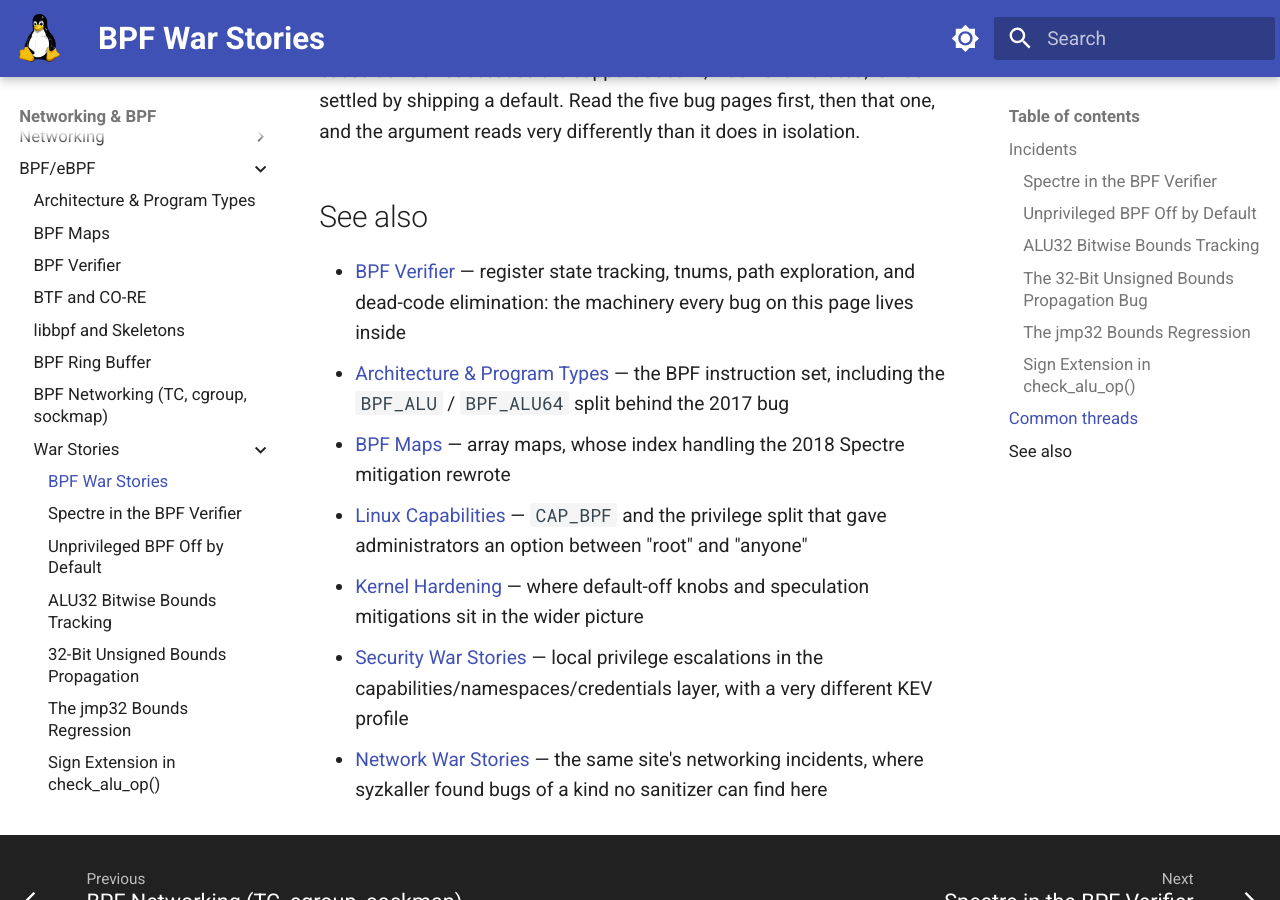
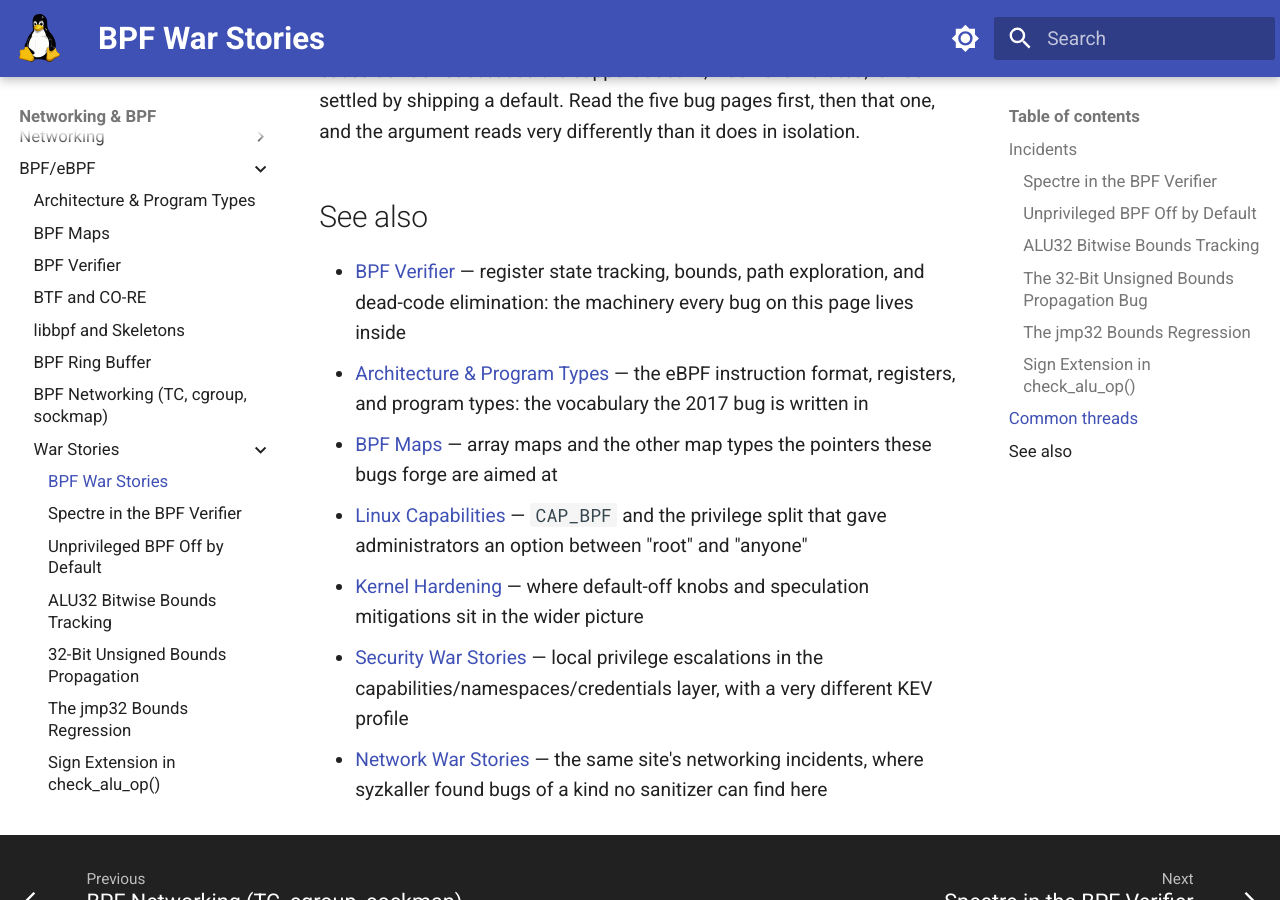
Before and after one commit to laveeshb/linux-kernel-internals, an MkDocs documentation site: the page built from docs/bpf/war-stories.md, in a window 1280 px wide and 900 px high, scrolled down 6144 px. Built offline with MkDocs 1.6.1 and Material for MkDocs 9.7.7, drawn with Linux system fonts in a browser that asks for light colours.

Commit message:
Fix round-6 findings: two more clean rounds (jmp32, unpriv-off's quote audit), four See-also link mismatches
jmp32-bounds.md hit two consecutive clean rounds (5 and 6) -- done.
unprivileged-bpf-off.md passed a line-by-line quotation-boundary audit
(its first clean round after five rounds of real quote-fidelity issues).

Remaining findings were all in See-also sections, a layer no prior round
had checked: four link descriptions promised content their targets
don't actually contain -- bpf-verifier.md has no "tnum" terminology
(uses plain bounds), bpf-overview.md has no ALU/ALU64 split discussion,
and bpf-maps.md never mentions the 2018 Spectre mitigation or
index_mask. All four descriptions rewritten to match what the linked
pages actually cover.

```diff
--- a/docs/bpf/war-stories.md
+++ b/docs/bpf/war-stories.md
@@ -63,9 +63,9 @@ The first row is the page's spine. Four of the five bugs are the same disagreeme
 
 ## See also
 
-- [BPF Verifier](bpf-verifier.md) — register state tracking, tnums, path exploration, and dead-code elimination: the machinery every bug on this page lives inside
-- [Architecture & Program Types](bpf-overview.md) — the BPF instruction set, including the `BPF_ALU` / `BPF_ALU64` split behind the 2017 bug
-- [BPF Maps](bpf-maps.md) — array maps, whose index handling the 2018 Spectre mitigation rewrote
+- [BPF Verifier](bpf-verifier.md) — register state tracking, bounds, path exploration, and dead-code elimination: the machinery every bug on this page lives inside
+- [Architecture & Program Types](bpf-overview.md) — the eBPF instruction format, registers, and program types: the vocabulary the 2017 bug is written in
+- [BPF Maps](bpf-maps.md) — array maps and the other map types the pointers these bugs forge are aimed at
 - [Linux Capabilities](../security/capabilities.md) — `CAP_BPF` and the privilege split that gave administrators an option between "root" and "anyone"
 - [Kernel Hardening](../security/kernel-hardening.md) — where default-off knobs and speculation mitigations sit in the wider picture
 - [Security War Stories](../security/war-stories.md) — local privilege escalations in the capabilities/namespaces/credentials layer, with a very different KEV profile
```
Also changed, not shown: docs/bpf/war-stories/sign-extension.md (+1 -1 lines).
